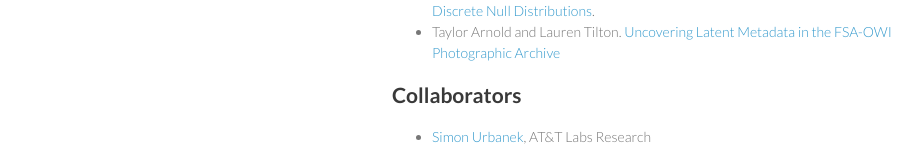
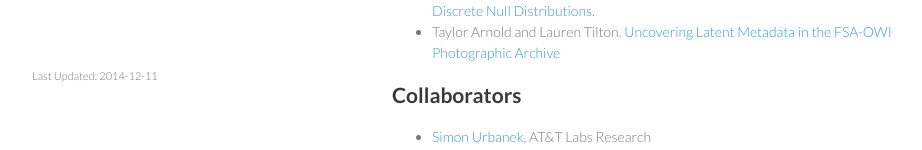
Before and after one commit to paulhendricks/statsmaths.github.io, a plain HTML site: page index.html in a window 1280 px wide. Shown: the part 645-795 px from the top of the page, without its empty margins (178-1100 px from the left). Drawn offline with Linux system fonts and the light colour scheme.

Commit message:
customize theme

```diff
--- a/index.html
+++ b/index.html
@@ -58,8 +58,7 @@
         </ul>
       </section>
       <footer>
-<!--         <p>This project is maintained by <a href="http://github.com/orderedlist">Steve Smith</a></p>
-        <p><small>Hosted on GitHub Pages &mdash; Theme by <a href="https://github.com/orderedlist">orderedlist</a></small></p> -->
+        <p><small>Last Updated: 2014-12-11</small></p>
       </footer>
     </div>
     <script src="javascripts/scale.fix.js"></script>
```
